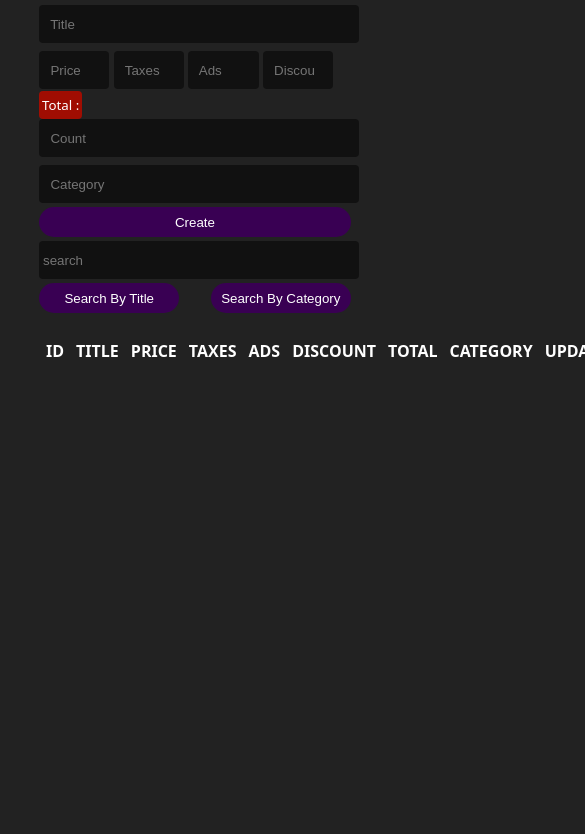
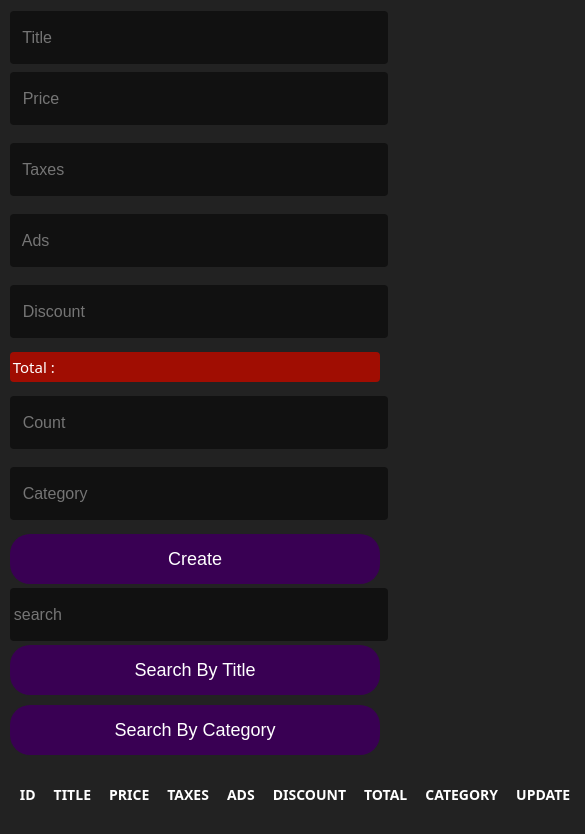
Before and after one commit to e-Dynamic1/Cruds, a plain HTML site: page index.html in a window 390 px wide. Shown: the part 74-908 px from the top of the page, 585 px wide, since content can reach past the window. Before the commit the page ends 844 px from the top, so only its background shows below. Drawn offline with Linux system fonts and the light colour scheme.

Commit message:
Update style.css

```diff
--- a/style.css
+++ b/style.css
@@ -90,3 +90,76 @@ th, td {
 #count , #category {
     width:100%
 }
+@media (max-width: 992px) {
+    .cruds {
+        width: 95%;
+    }
+    .price1 input {
+        width: 30%;
+    }
+    .btnSearch {
+        flex-direction: column;
+        gap: 10px;
+    }
+    .btnSearch button {
+        width: 100%;
+    }
+}
+
+@media (max-width: 768px) {
+    input {
+        height: 35px;
+    }
+    .price1 input {
+        width: 45%;
+    }
+    table {
+        font-size: 14px;
+    }
+    th, td {
+        padding: 3px;
+    }
+}
+
+@media (max-width: 576px) {
+    body {
+        font-size: 18px; /* Bigger font for readability */
+    }
+
+    input {
+        height: 45px; /* Bigger input fields */
+        font-size: 16px; /* Bigger text inside inputs */
+    }
+
+    button {
+        font-size: 18px; /* Bigger text on buttons */
+        height: 50px; /* Increase button height */
+    }
+
+    .price1 {
+        display: flex;
+        flex-direction: column; /* Stack fields */
+        gap: 10px;
+    }
+
+    .price1 input {
+        width: 100%; /* Make inputs full width */
+    }
+
+    table {
+        font-size: 14px; /* Slightly bigger text */
+    }
+
+    th, td {
+        padding: 8px; /* Increase table padding */
+    }
+
+    .btnSearch {
+        flex-direction: column;
+        gap: 10px;
+    }
+
+    .btnSearch button {
+        width: 100%; /* Full width search buttons */
+    }
+}
```
